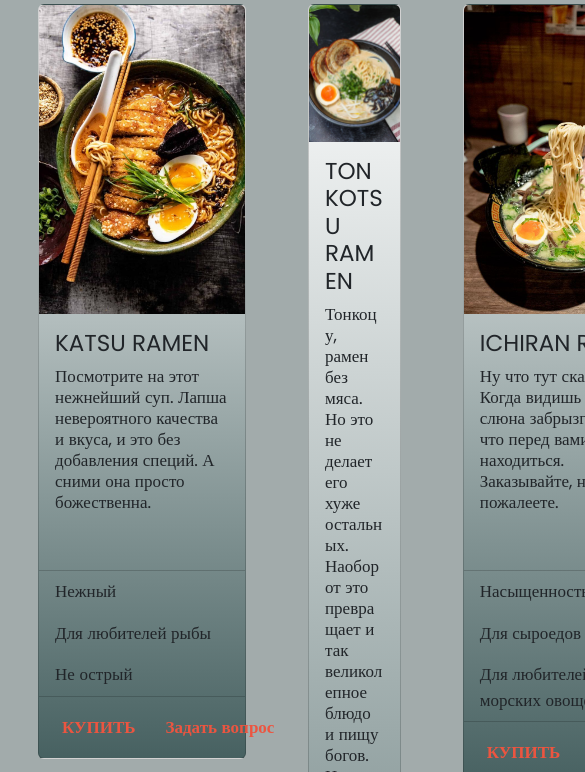
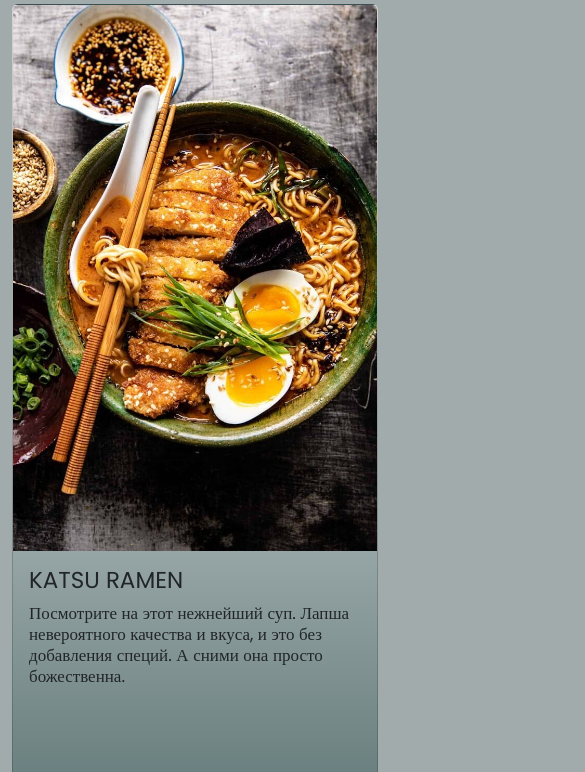
Before and after one commit to zifirka808/zifirka808.github.io, a plain HTML site: page pricing.html in a window 390 px wide. Shown: the part 69-841 px from the top of the page, 585 px wide, since content can reach past the window. Drawn offline with nearby package versions, Linux system fonts and the light colour scheme.

Commit message:
Update styles.css

```diff
--- a/source/css/styles.css
+++ b/source/css/styles.css
@@ -106,3 +106,31 @@ body {
         transform: rotate(360deg);
     }
 }
+@media (max-width: 1020px) {
+ .card {
+    margin: 0 0;
+ }
+ .row {
+    flex-wrap: wrap;
+ }
+ .col, .col-6, .col-5  {
+    margin: 0 20%;
+ }
+ .col-6, .col-5 {
+   width: 60%;
+}
+}
+@media (max-width: 730px) {
+    .card {
+       margin: 0 0;
+    }
+    .row {
+       flex-wrap: wrap;
+       flex-direction: column;
+    }
+    .col, .col-6, .col-5  {
+        margin: 0 0;
+   }
+   .col-6, .col-5 {
+    width: 100%;}
+   }
```
